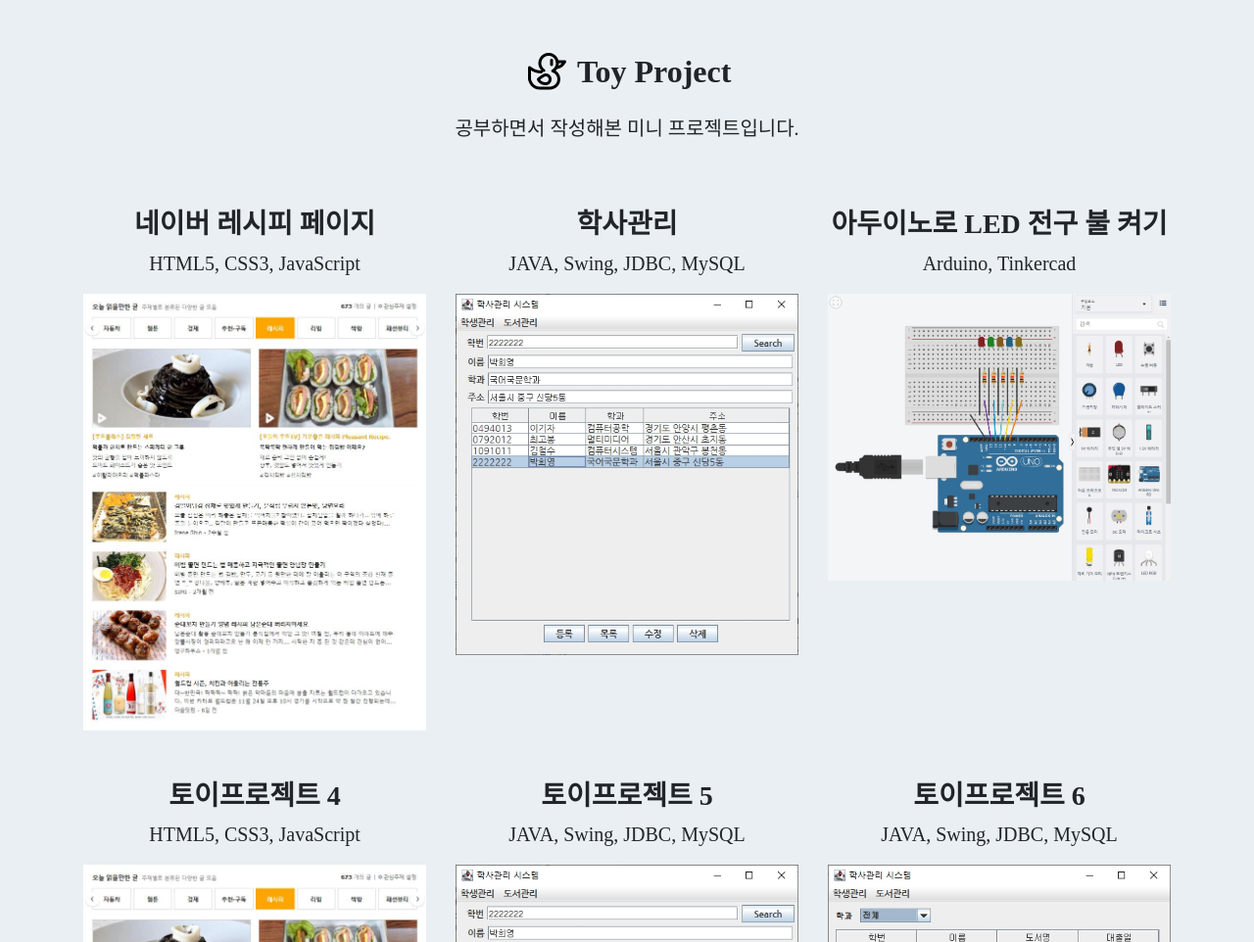
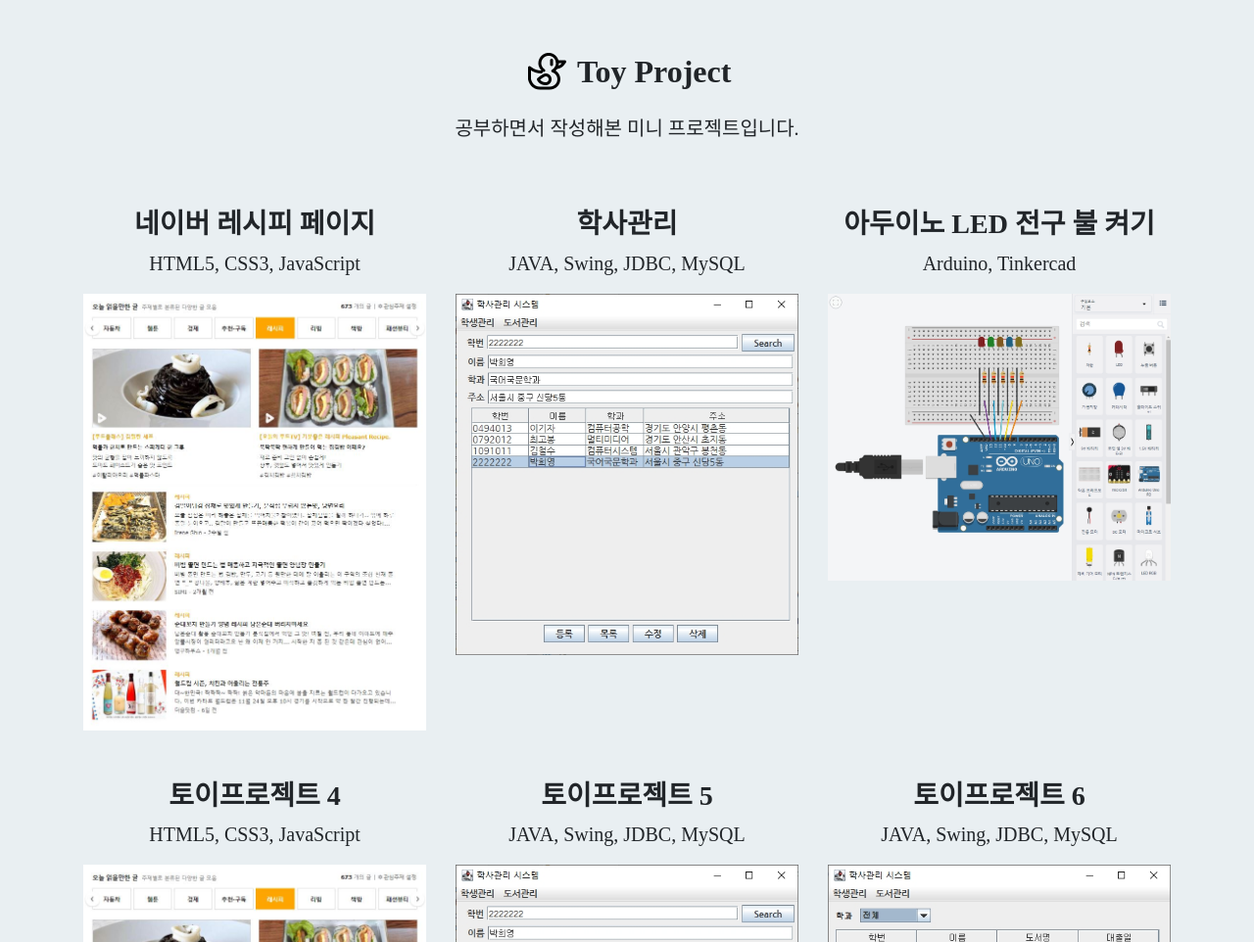
Before and after one commit to jhr9285/portfolio, a plain HTML site: page index.html in a window 1280 px wide. Shown: the part 1860-2822 px from the top of the page at 98% size. Drawn offline with nearby package versions, Linux system fonts and the light colour scheme.

Commit message:
Update index.html

```diff
--- a/index.html
+++ b/index.html
@@ -177,7 +177,7 @@
                     </a>
                 </div>
                 <div class="col-sm-4">
-                    <h3>아두이노로 LED 전구 불 켜기</h3>
+                    <h3>아두이노 LED 전구 불 켜기</h3>
                     <p>Arduino, Tinkercad</p>
                     <a href="#" target="_blank">
                         <img src="img/pic05.jpg" alt="아두이노">
```
